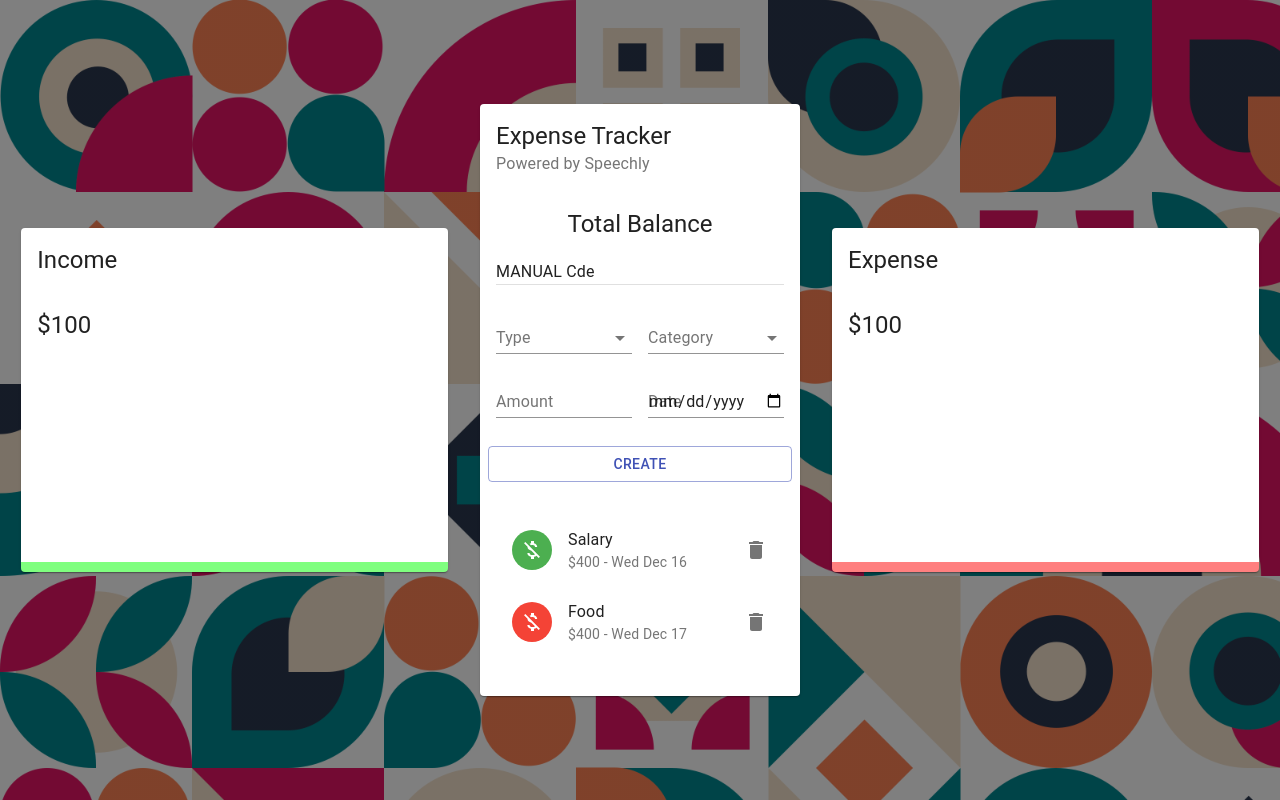
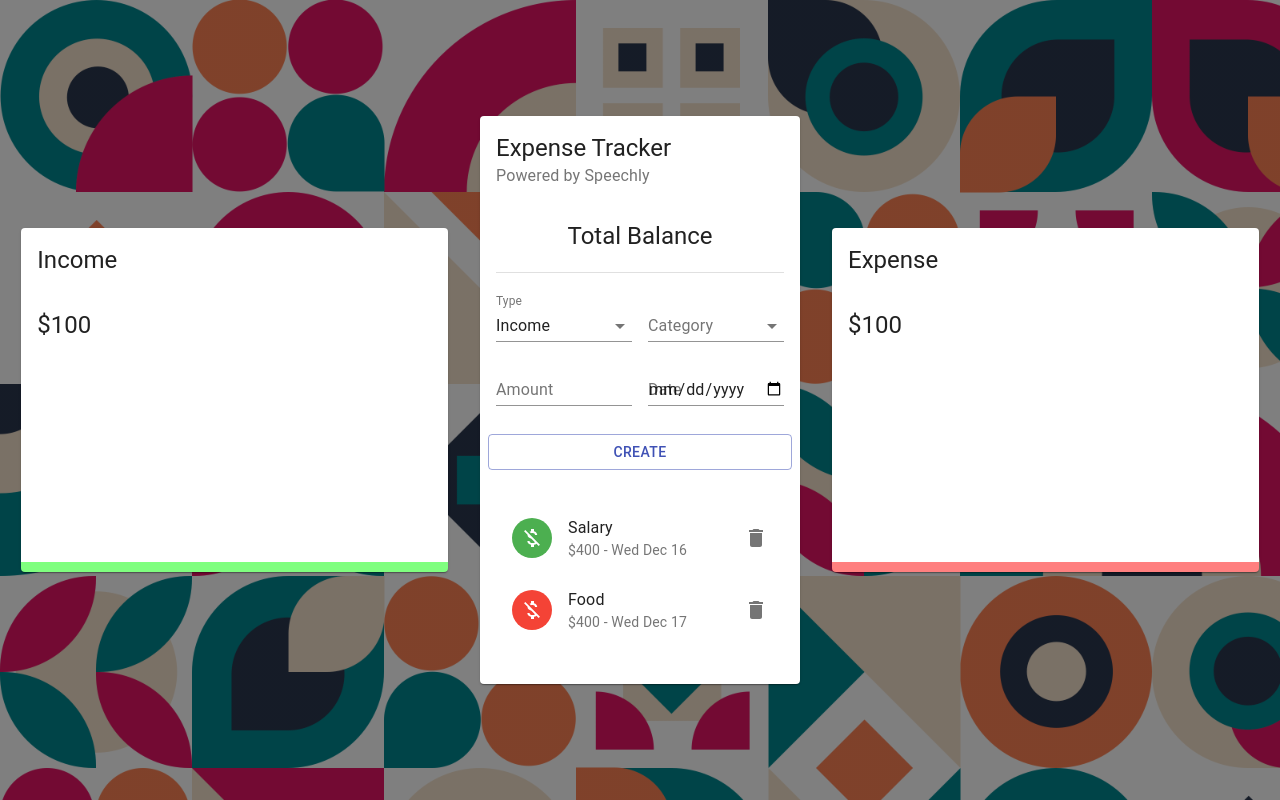
Before and after one commit to UnkleTayo/voice-expense-tracker, a React (Create React App) app: page / in a window 1280 px wide. Built offline with nearby package versions, Linux system fonts and the light colour scheme.

Commit message:
Implement persisting of submitted transaction to state

```diff
--- a/package.json
+++ b/package.json
@@ -12,6 +12,7 @@
     "@testing-library/react": "^11.1.0",
     "@testing-library/user-event": "^12.1.10",
     "chart.js": "^2.9.4",
+    "formik": "^2.2.6",
     "react": "16.12.0",
     "react-chartjs-2": "^2.11.1",
     "react-dom": "16.12.0",
--- a/src/Components/Main/Form/form.jsx
+++ b/src/Components/Main/Form/form.jsx
@@ -1,4 +1,4 @@
-import React from 'react';
+import React, { useState, useContext } from 'react';
 import {
   TextField,
   Typography,
@@ -9,11 +9,34 @@ import {
   InputLabel,
   MenuItem,
 } from '@material-ui/core';
+import { ExpenseTrackerContext } from '../../../context/context';
+import { v4 as uuidv4 } from 'uuid';
 import useStyles from './styles';
+const initialState = {
+  amount: '',
+  category: '',
+  type: 'Income',
+  date: new Date().toLocaleDateString(),
+};
 const Form = () => {
   const classes = useStyles();
+  const [formData, setFormData] = useState(initialState);
+  const { addTransaction } = useContext(ExpenseTrackerContext);
+
+  const createTransaction = () => {
+    const transaction = {
+      ...formData,
+      amount: Number(formData.amount),
+      id: uuidv4(),
+    };
+    console.log(transaction);
+
+    addTransaction(transaction);
+    setFormData(initialState);
+  };
 
   return (
+    <form>
       <Grid container spacing={2}>
         {/* <Snackbar open={open} setOpen={setOpen} /> */}
         <Grid item xs={12}>
@@ -29,7 +52,12 @@ const Form = () => {
         <Grid item xs={6}>
           <FormControl fullWidth>
             <InputLabel>Type</InputLabel>
-          <Select>
+            <Select
+              value={formData.type}
+              onChange={(e) =>
+                setFormData({ ...formData, type: e.target.value })
+              }
+            >
               <MenuItem value='Income'>Income</MenuItem>
               <MenuItem value='Expense'>Expense</MenuItem>
             </Select>
@@ -38,27 +66,48 @@ const Form = () => {
         <Grid item xs={6}>
           <FormControl fullWidth>
             <InputLabel>Category</InputLabel>
-          <Select>
+            <Select
+              value={formData.category}
+              onChange={(e) =>
+                setFormData({ ...formData, category: e.target.value })
+              }
+            >
               <MenuItem value='Income'>Income</MenuItem>
               <MenuItem value='Expense'>Expense</MenuItem>
             </Select>
           </FormControl>
         </Grid>
         <Grid item xs={6}>
-        <TextField type='number' label='Amount' fullWidth />
+          <TextField
+            type='number'
+            label='Amount'
+            fullWidth
+            value={formData.amount}
+            onChange={(e) =>
+              setFormData({ ...formData, amount: e.target.value })
+            }
+          />
         </Grid>
         <Grid item xs={6}>
-        <TextField fullWidth label='Date' type='date' />
+          <TextField
+            fullWidth
+            label='Date'
+            type='date'
+            value={formData.date}
+            onChange={(e) => setFormData({ ...formData, date: e.target.value })}
+          />
         </Grid>
         <Button
           className={classes.button}
           variant='outlined'
           color='primary'
           fullWidth
+          onClick={createTransaction}
         >
           Create
         </Button>
       </Grid>
+    </form>
   );
 };
 
--- a/src/Components/Main/List/List.jsx
+++ b/src/Components/Main/List/List.jsx
@@ -15,7 +15,7 @@ import useStyles from './styles';
 import { ExpenseTrackerContext } from '../../../context/context';
 
 const List = () => {
-  const { deletTransaction } = useContext(ExpenseTrackerContext);
+  const { deleteTransaction } = useContext(ExpenseTrackerContext);
   const classes = useStyles();
   const transactions = [
     {
--- a/src/Components/Main/Main.jsx
+++ b/src/Components/Main/Main.jsx
@@ -24,7 +24,6 @@ const Main = () => {
           variant='subtitle1'
           style={{ lineHeight: '1.5em', marginTop: '20px' }}
         >
-          MANUAL Cde
           {/* <InfoCard /> */}
         </Typography>
         <Divider className={classes.divider} />
--- a/src/context/context.js
+++ b/src/context/context.js
@@ -10,14 +10,16 @@ export const Provider = ({ children }) => {
   // Logic for adding and deleting transations
   const [transactions, dispatch] = useReducer(contextReducer, initialState);
 
-  const deletTransaction = (id) =>
-    dispatch({ type: 'DELETE_TRANSACTIONS', payload: id });
+  const deleteTransaction = (id) =>
+    dispatch({ type: 'DELETE_TRANSACTION', payload: id });
 
-  const addTransaction = (transaction) =>
-    dispatch({ type: 'ADD_TRANSACTIONS', payload: transaction });
+  const addTransaction = (trans) =>
+    dispatch({ type: 'ADD_TRANSACTION', payload: trans });
+
+  console.log(transactions);
   return (
     <ExpenseTrackerContext.Provider
-      value={{ deletTransaction, addTransaction }}
+      value={{ deleteTransaction, addTransaction }}
     >
       {children}
     </ExpenseTrackerContext.Provider>
--- a/src/context/contextReducer.js
+++ b/src/context/contextReducer.js
@@ -1,6 +1,6 @@
 // Reducer =>takes in old state, an action and returns a new state
 
-const contextReducer = (state, action) => {
+const contextReducer = (state = [], action) => {
   let transactions;
   switch (action.type) {
     case 'DELETE_TRANSACTION':
```
Also changed, not shown: 1 other file (tests, documents, lock files or other folders). Lines whose indentation alone changed are shown as unchanged.
